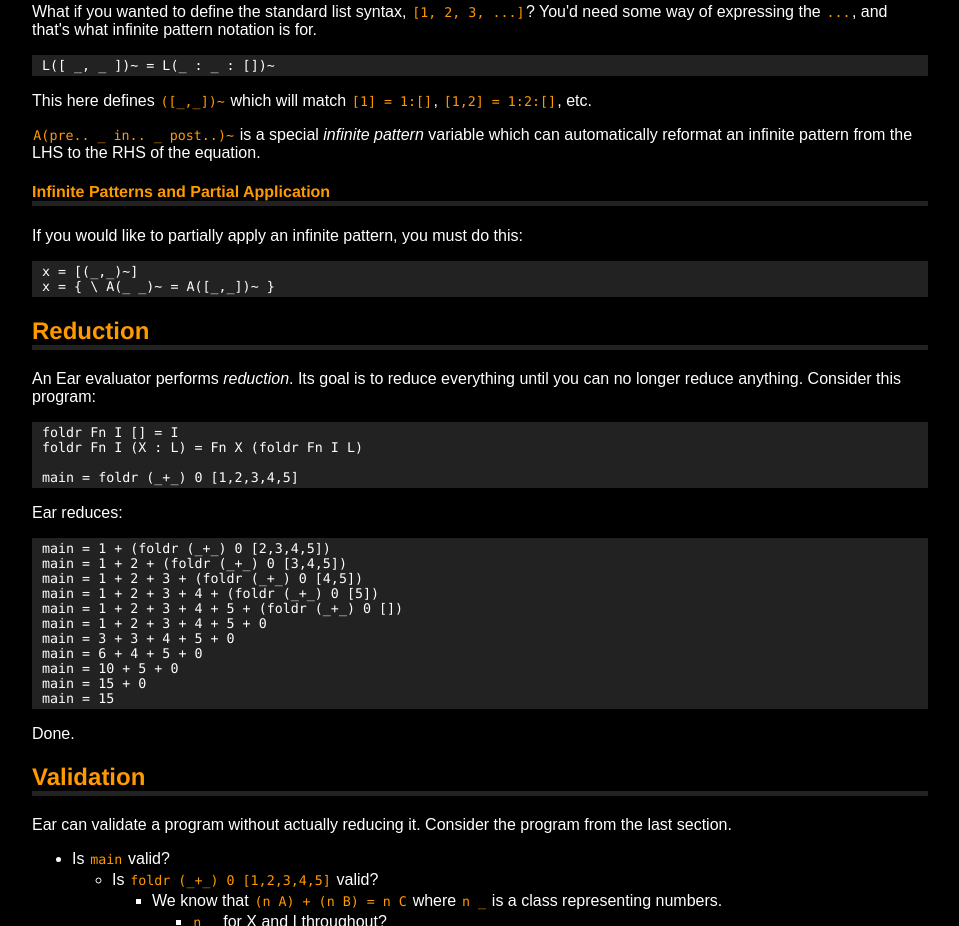
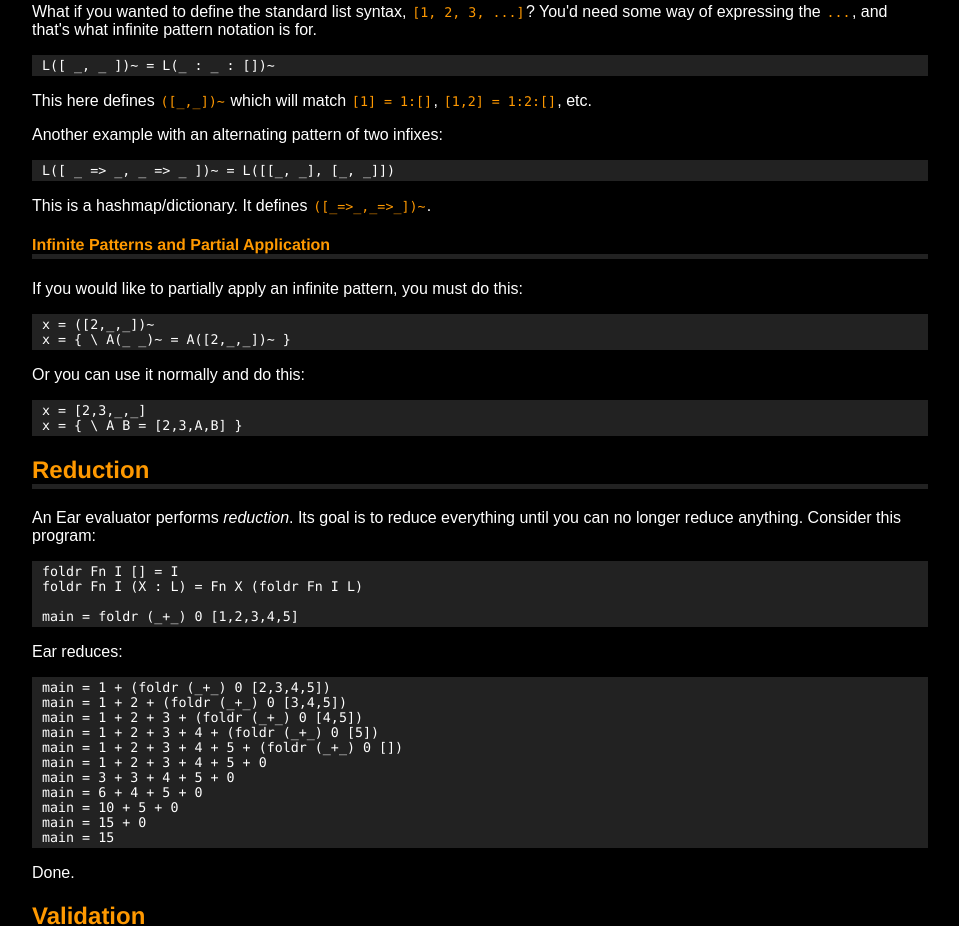
Before and after one commit to devyn/Ear, a plain HTML site: page index.html in a window 1280 px wide. Shown: the part 2037-2963 px from the top of the page, without its empty margins (160-1119 px from the left). Drawn offline with Linux system fonts and the light colour scheme.

Commit message:
manual update

```diff
--- a/index.html
+++ b/index.html
@@ -153,15 +153,25 @@ You'd need some way of expressing the <code>...</code>, and that's what infinite
 
 <p>This here defines <code>([_,_])~</code> which will match <code>[1] = 1:[]</code>, <code>[1,2] = 1:2:[]</code>, etc.</p>
 
-<p><code>A(pre.. _ in.. _ post..)~</code> is a special <em>infinite pattern</em> variable which can automatically
-reformat an infinite pattern from the LHS to the RHS of the equation.</p>
+<p>Another example with an alternating pattern of two infixes:</p>
+
+<pre><code>L([ _ =&gt; _, _ =&gt; _ ])~ = L([[_, _], [_, _]])
+</code></pre>
+
+<p>This is a hashmap/dictionary. It defines <code>([_=&gt;_,_=&gt;_])~</code>.</p>
 
 <h4>Infinite Patterns and Partial Application</h4>
 
 <p>If you would like to partially apply an infinite pattern, you must do this:</p>
 
-<pre><code>x = [(_,_)~]
-x = { \ A(_ _)~ = A([_,_])~ }
+<pre><code>x = ([2,_,_])~
+x = { \ A(_ _)~ = A([2,_,_])~ }
+</code></pre>
+
+<p>Or you can use it normally and do this:</p>
+
+<pre><code>x = [2,3,_,_]
+x = { \ A B = [2,3,A,B] }
 </code></pre>
 
 <h2>Reduction</h2>
```
